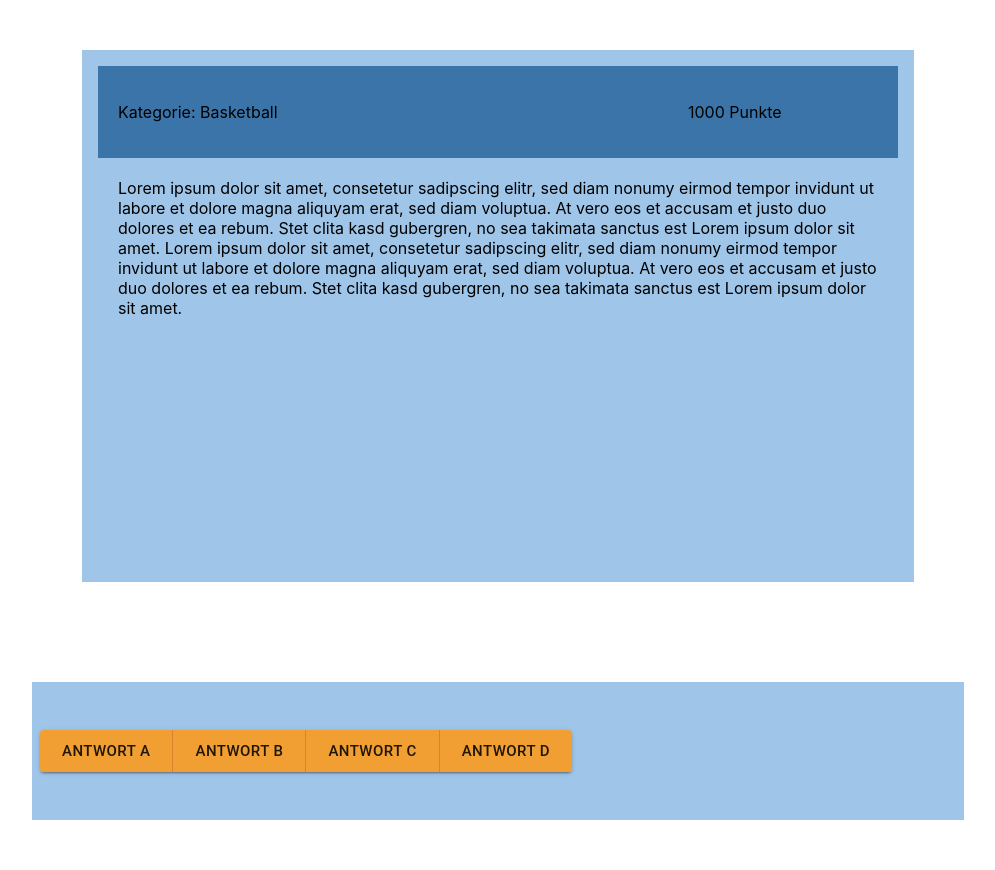
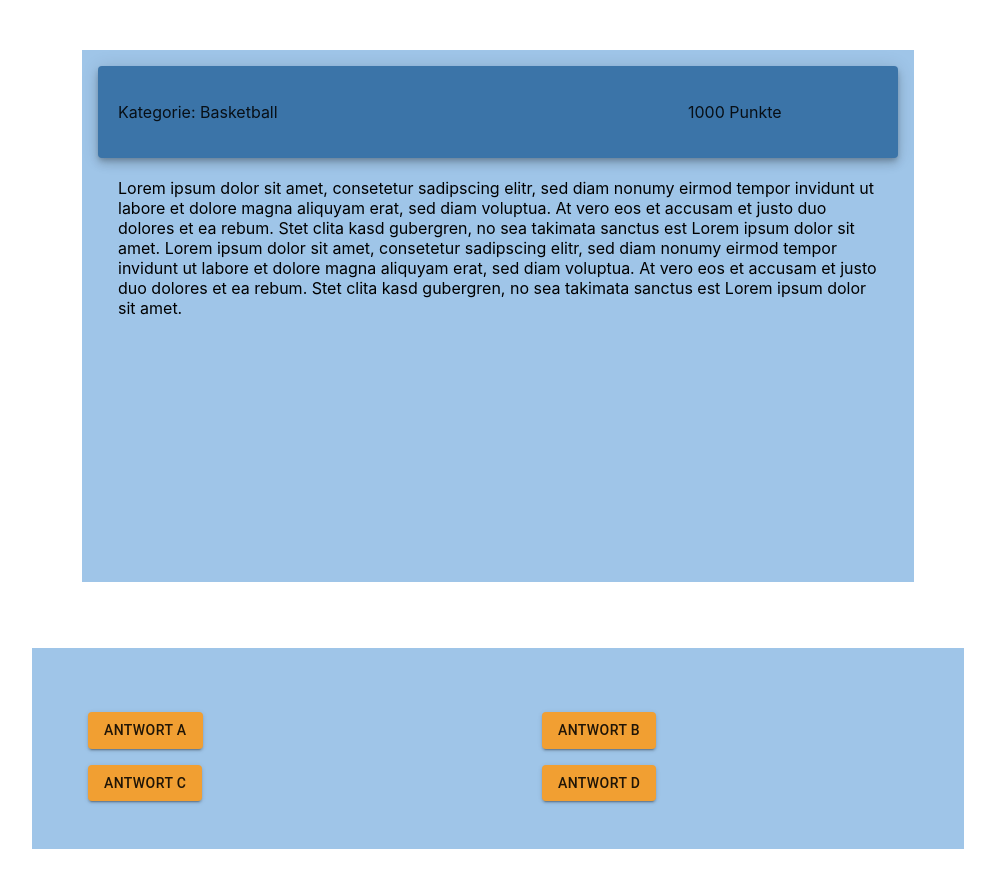
Before and after one commit to The-Older-Ones/frontend-project, a React (Create React App) app: page / in a window 1280 px wide. Shown: the whole page, without its empty margins (142-1137 px from the left). Built offline with nearby package versions, Linux system fonts and the light colour scheme.

Commit message:
Quiz Page Update

```diff
--- a/src/components/quizPageComponent/QuizPage.js
+++ b/src/components/quizPageComponent/QuizPage.js
@@ -1,5 +1,5 @@
 import React from 'react'
-import { Box, Stack, Button, Grid, useTheme, ButtonGroup } from '@mui/material'
+import { Box, Stack, Button, Grid, useTheme, ButtonGroup, Paper } from '@mui/material'
 
 export const QuizPage = () => {
     const theme = useTheme();
@@ -12,11 +12,13 @@ export const QuizPage = () => {
                 bgcolor: theme.palette.secondary.light,
                 width: '800px',
                 height: '500px',
-        padding: '16px',
-        margin: '50px'
+                p: '16px',
+                m: '50px'
 
             }}>
-        <Box sx={{
+                <Paper
+                    elevation={6}
+                    sx={{
                         bgcolor: theme.palette.secondary.main,
                         padding: '20px'
                     }}>
@@ -24,37 +26,30 @@ export const QuizPage = () => {
                         <Grid item xs={9} >Kategorie: Basketball</Grid>
                         <Grid item xs={3} >1000 Punkte</Grid>
                     </Grid>
-        </Box>
-        <Box padding= '20px'
-    >
+                </Paper>
+                <Box padding='20px'>
                     Lorem ipsum dolor sit amet, consetetur sadipscing elitr, sed diam nonumy eirmod tempor invidunt ut labore et dolore magna aliquyam erat, sed diam voluptua. At vero eos et accusam et justo duo dolores et ea rebum. Stet clita kasd gubergren, no sea takimata sanctus est Lorem ipsum dolor sit amet. Lorem ipsum dolor sit amet, consetetur sadipscing elitr, sed diam nonumy eirmod tempor invidunt ut labore et dolore magna aliquyam erat, sed diam voluptua. At vero eos et accusam et justo duo dolores et ea rebum. Stet clita kasd gubergren, no sea takimata sanctus est Lorem ipsum dolor sit amet.
                 </Box>
             </Box>
             <Box sx={{
-        alignItems: 'center',
-        justifyContent: 'center',
                 bgcolor: theme.palette.secondary.light,
-        padding: '16px',
+                p: '16px',
                 width: '900px',
-        margin: '50px'
-
+                m: theme.spacing(2)
             }}>
-    <Grid container my={4} rowSpacing={2} columnSpacing={1}>
-      <ButtonGroup variant='contained'
-      size='large'
-      rowSpacing={2}
-      columnSpacing={1}
-      >
-      <Button item xs={6} bgcolor={theme.palette.primary.light} >Antwort A</Button>
-      <Button item xs={6} bgcolor={theme.palette.primary.light} >Antwort B</Button>
-      <Button item xs={6} bgcolor={theme.palette.primary.light} >Antwort C</Button>
-      <Button item xs={6} bgcolor={theme.palette.primary.light} >Antwort D</Button>
-      {/* <Button item xs={6} ><Box bgcolor={theme.palette.primary.light} >Antwort A</Box></Button>
-      <Button item xs={6} ><Box bgcolor={theme.palette.primary.light} >Antwort B</Box></Button>
-      <Button item xs={6} ><Box bgcolor={theme.palette.primary.light} >Antwort C</Box></Button>
-      <Button item xs={6} ><Box bgcolor={theme.palette.primary.light} >Antwort D</Box></Button> */}
-
-      </ButtonGroup>
+                <Grid container my={4} rowSpacing={2} columnSpacing={1} m={4}>
+                    <Grid item xs={6} ><Button
+                        bgcolor={theme.palette.primary.light}
+                        variant='contained' >Antwort A</Button></Grid>
+                    <Grid item xs={6} ><Button
+                        bgcolor={theme.palette.primary.light}
+                        variant='contained'>Antwort B</Button></Grid>
+                    <Grid item xs={6} ><Button
+                        bgcolor={theme.palette.primary.light}
+                        variant='contained'>Antwort C</Button></Grid>
+                    <Grid item xs={6} ><Button
+                        bgcolor={theme.palette.primary.light}
+                        variant='contained'>Antwort D</Button></Grid>
                 </Grid>
             </Box>
 
```
Lines whose indentation alone changed are shown as unchanged.
